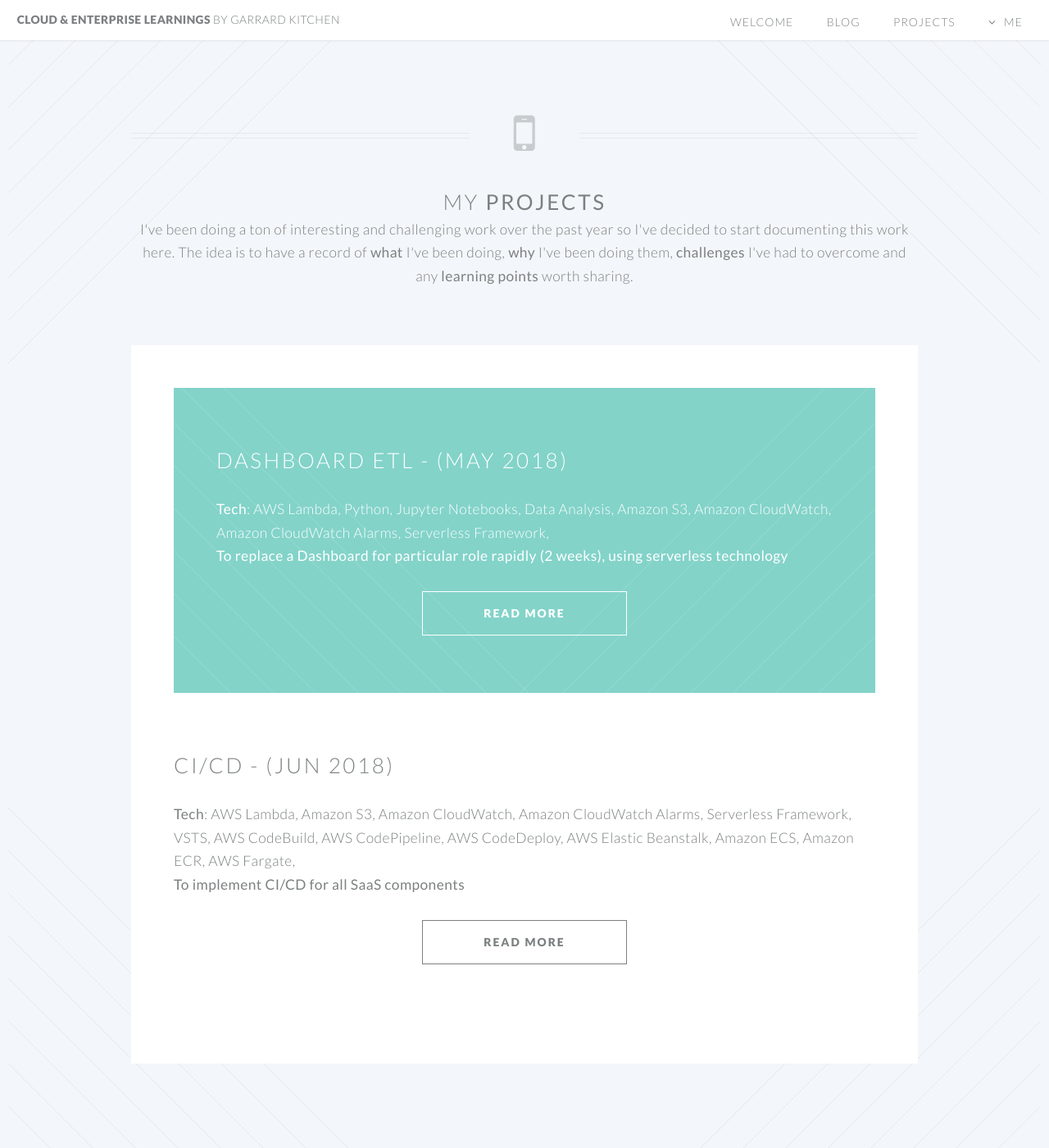
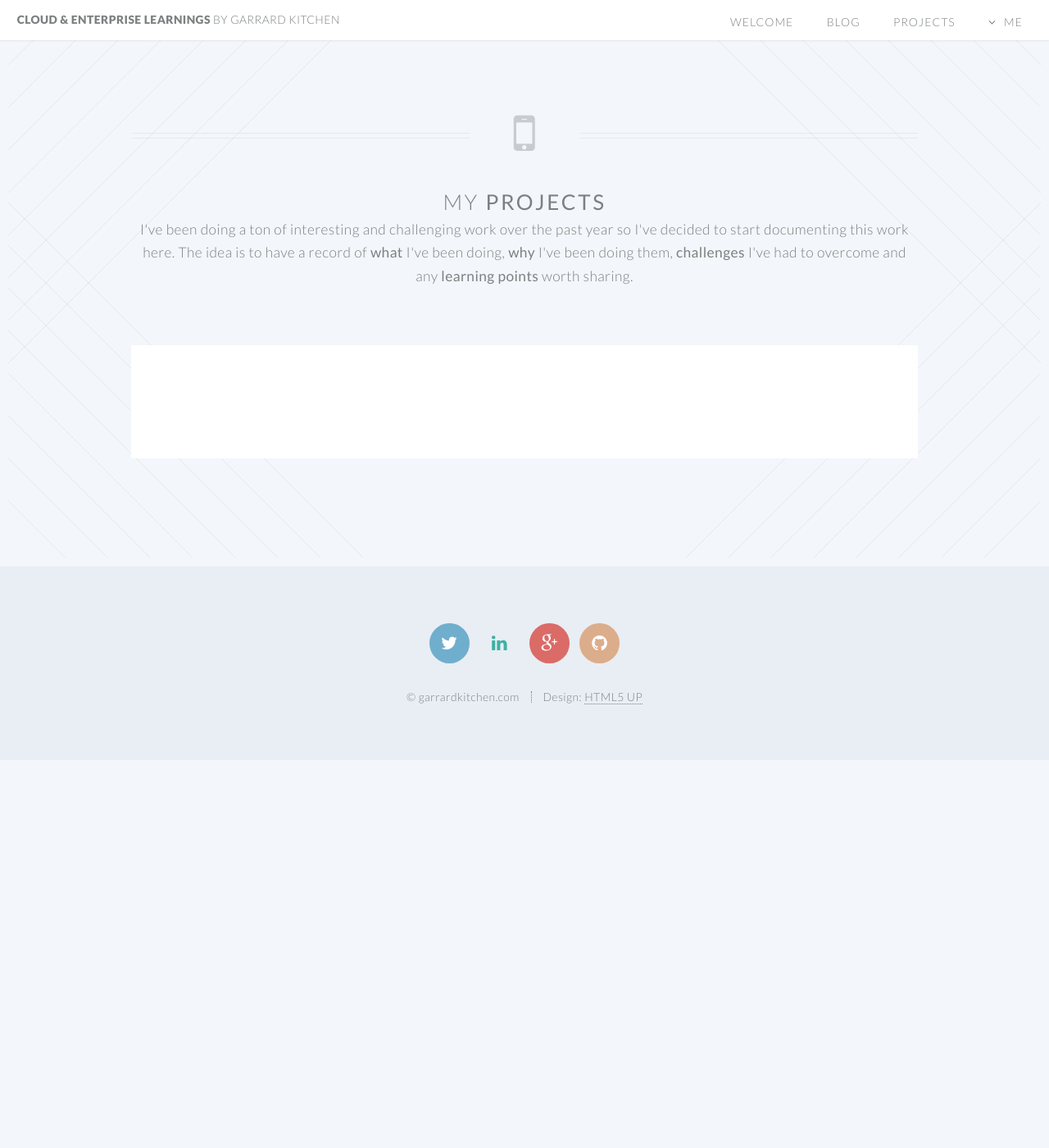
Before and after one commit to garrardkitchen/garrardkitchen-old.github.io, a Jekyll site: the page built from projects.html, in a window 1280 px wide and 1400 px high. Shown: the whole window at 82% size. Built offline with Jekyll 4.4.1, drawn with Linux system fonts in a browser that asks for light colours.

Commit message:
removed project files

```diff
--- a/_projects/2018-05-01-dashboard-etl.md
+++ /dev/null
@@ -1,23 +0,0 @@
----
-layout: project
-title: "Dashboard ETL"
-short_date: "May 2018"
-date: 2018-05-01 14:36:23
-brief: To replace a Dashboard for particular role rapidly (2 weeks), using serverless technology
-implementation: Used AWS Lambda and Data Analysis libraries to process a daily ETL to deliver several types of aggregated data for a modernised dashboard.
-product: evaluate
-tech:
-    - AWS Lambda
-    - Python
-    - Jupyter Notebooks
-    - Data Analysis
-    - Amazon S3
-    - Amazon CloudWatch
-    - Amazon CloudWatch Alarms
-    - Serverless Framework
-permalink: /etl.html
----
-<span class="image featured"><img src="/images/pic02.jpg" alt=""></span>
-A Dashboard page in one of our products was woefully out of date and provide little or no benefit so the argument was made that either we pull it or do something about it.  I'm delighted to report that the latter option was chosen.  The pitch was made and the architecture was drafted and a plan was put in place.
-
-TBC
--- a/_projects/2018-05-18-cicd.md
+++ /dev/null
@@ -1,28 +0,0 @@
----
-layout: project
-title: "CI/CD"
-short_date: "Jun 2018"
-date: 2018-06-01 14:36:23
-brief: To implement CI/CD for all SaaS components
-implementation:
-product: evaluate
-tech:
-    - AWS Lambda
-    - Amazon S3
-    - Amazon CloudWatch
-    - Amazon CloudWatch Alarms
-    - Serverless Framework
-    - VSTS
-    - AWS CodeBuild
-    - AWS CodePipeline
-    - AWS CodeDeploy
-    - AWS Elastic Beanstalk
-    - Amazon ECS
-    - Amazon ECR
-    - AWS Fargate
-permalink: /cicd.html
----
-<span class="image featured"><img src="/images/pic02.jpg" alt=""></span>
-Over the last few months we've been developing a SaaS product from a product which is available as a Quick Start (plus  Marketplace) on AWS.  There are several components, core and peripheral, and for their management and scheduling, it is imperative that they be incorporated into a CI/CD pipeline, and for multiple environments.
-
-TBC
```
Also changed, not shown: Gemfile (line endings or trailing spaces), Gemfile.lock, _layouts/default.html (line endings or trailing spaces), css/style.css (line endings or trailing spaces), project/atom.xml (line endings or trailing spaces), project/index.html (line endings or trailing spaces), projects-old.md (line endings or trailing spaces).
